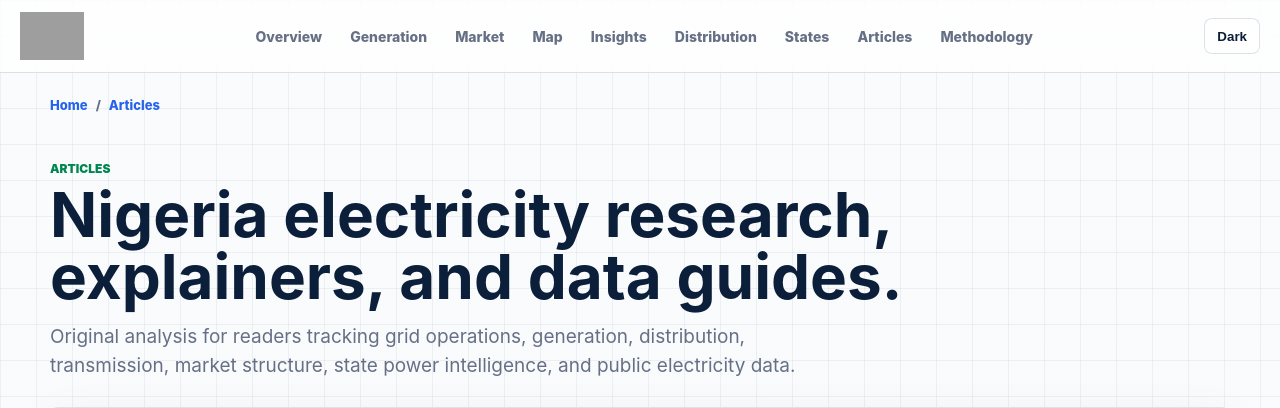
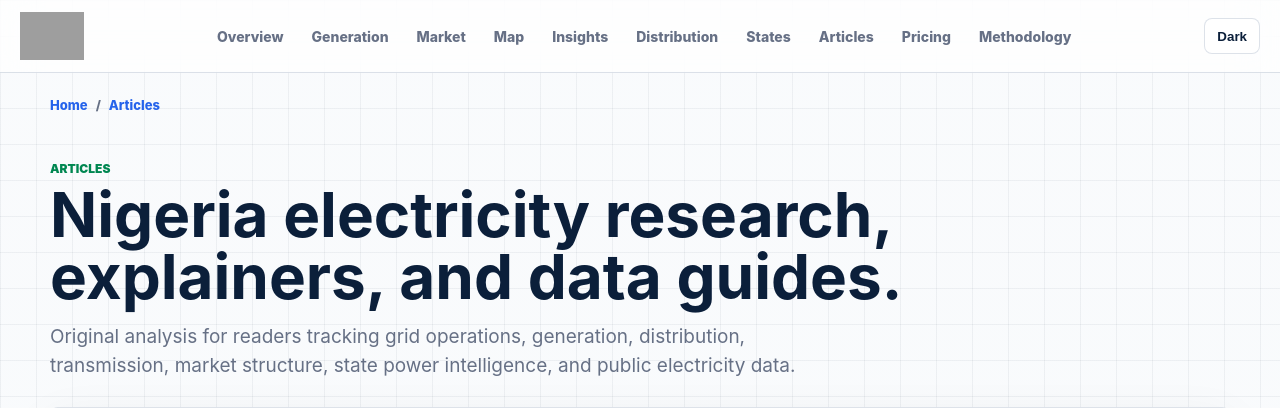
Before and after one commit to Electrobeap/nigeria-power-dashboard, a Flask app: page /articles in a window 1280 px wide. Shown: the top 408 px of the page. Run offline with Flask 3, Linux system fonts and the light colour scheme; parts of the project's set-up code (start-up, migrations or seed data) failed here and were passed over; grey boxes are pictures that could not be loaded.

Commit message:
Add pricing link to navigation

```diff
--- a/grid_monitor/templates/partials/nav.html
+++ b/grid_monitor/templates/partials/nav.html
@@ -7,5 +7,6 @@
     <a{% if nav_link_class %} class="{{ nav_link_class }}"{% endif %} href="{{ '#distribution' if home_nav else '/#distribution' }}">Distribution</a>
     <a{% if nav_link_class %} class="{{ nav_link_class }}"{% endif %} href="/states">States</a>
     <a{% if nav_link_class %} class="{{ nav_link_class }}"{% endif %} href="/articles">Articles</a>
+    <a{% if nav_link_class %} class="{{ nav_link_class }}"{% endif %} href="/pricing">Pricing</a>
     <a{% if nav_link_class %} class="{{ nav_link_class }}"{% endif %} href="/methodology">Methodology</a>
 </nav>
```
